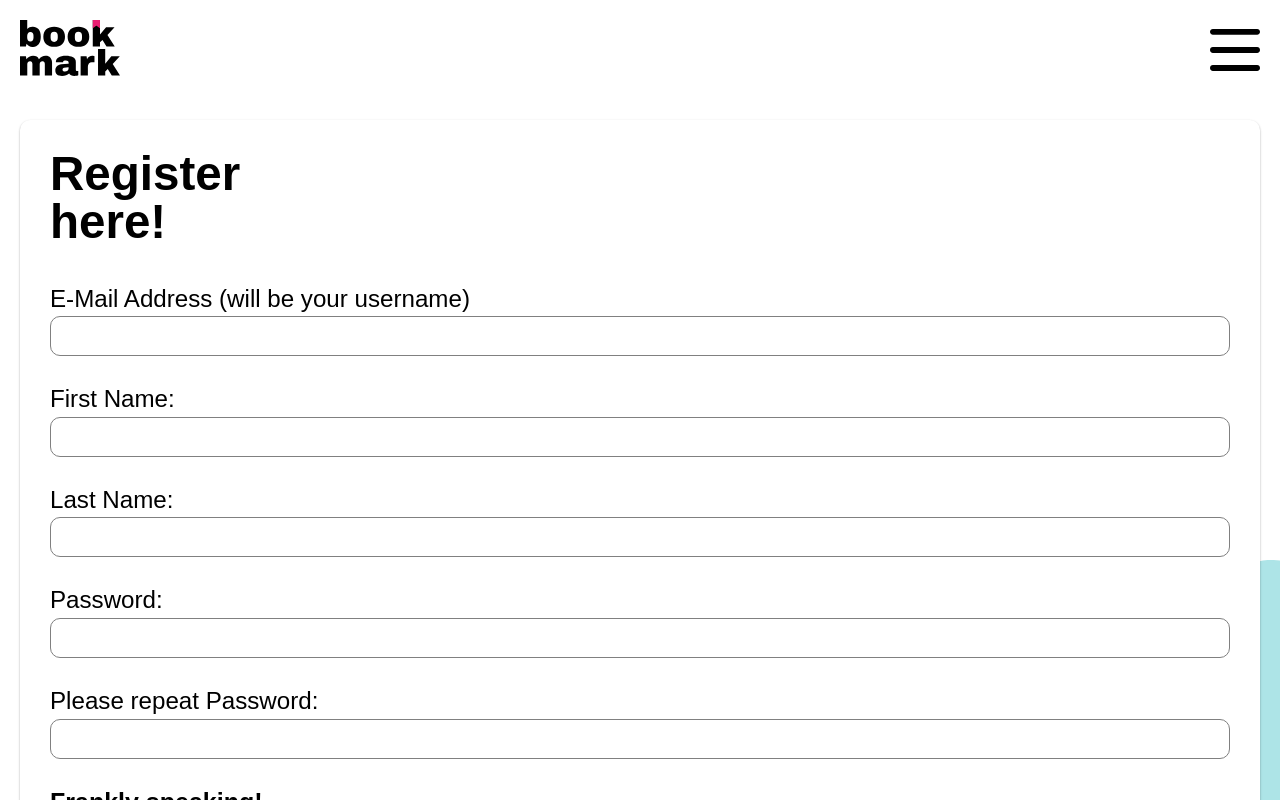
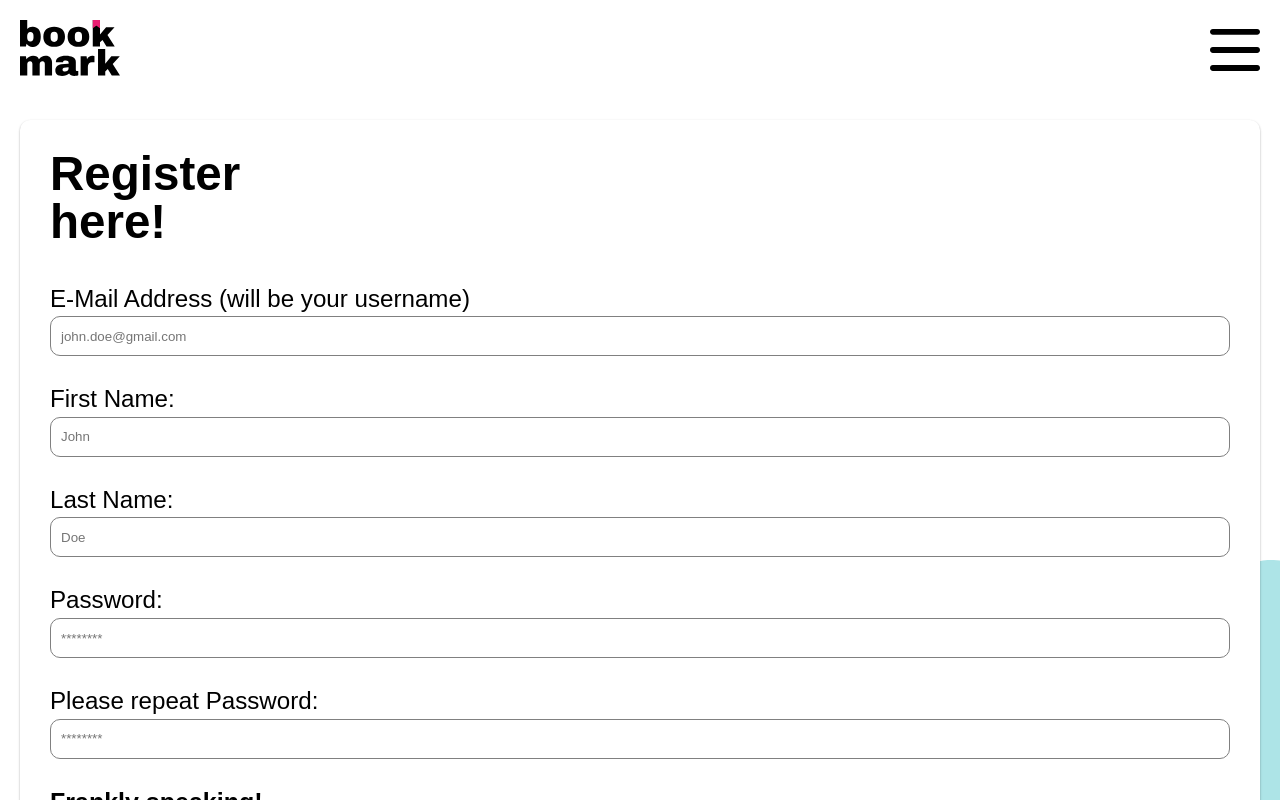
Before and after one commit to JPrueger/bookmark_components, a Vue app: page /register in a window 1280 px wide. Shown: the top 800 px of the page. Built offline with nearby package versions, Linux system fonts and the light colour scheme.

Commit message:
added placeholder form in login & registerr

```diff
--- a/src/views/Login.vue
+++ b/src/views/Login.vue
@@ -10,12 +10,12 @@
 
                 <div>
                     <label for="email">E-Mail Address (will be your username)</label> <br>
-                    <input id="email" type="email" value="" name="email">
+                    <input id="email" type="email" value="" name="email" placeholder="john.doe@gmail.com">
                 </div>
 
                 <div>
                     <label for="password">Password:</label> <br>
-                    <input id="password" type="password" value="" name="password">
+                    <input id="password" type="password" value="" name="password" placeholder="********">
                 </div>
 
                 <p>No account yet? Register <a href="">here!</a></p>
--- a/src/views/Register.vue
+++ b/src/views/Register.vue
@@ -10,27 +10,27 @@
 
                 <div>
                     <label for="email">E-Mail Address (will be your username)</label> <br>
-                    <input id="email" type="email" value="" name="email">
+                    <input id="email" type="email" value="" name="email" placeholder="john.doe@gmail.com">
                 </div>
 
                 <div>
                     <label for="firstname">First Name:</label> <br>
-                    <input id="firstname" type="text" value="" name="firstname">
+                    <input id="firstname" type="text" value="" name="firstname" placeholder="John">
                 </div>
 
                 <div>
                     <label for="lastname">Last Name:</label> <br>
-                    <input id="lastname" type="text" value="" name="firstname">
+                    <input id="lastname" type="text" value="" name="firstname" placeholder="Doe">
                 </div>
 
                 <div>
                     <label for="password">Password:</label> <br>
-                    <input id="password" type="password" value="" name="password">
+                    <input id="password" type="password" value="" name="password" placeholder="********">
                 </div>
 
                 <div>
                     <label for="repeatpassword">Please repeat Password:</label> <br>
-                    <input id="repeatpassword" type="password" value="" name="repeatpassword">
+                    <input id="repeatpassword" type="password" value="" name="repeatpassword" placeholder="********">
                 </div>
 
                 <h2>Frankly speaking!</h2>
```
